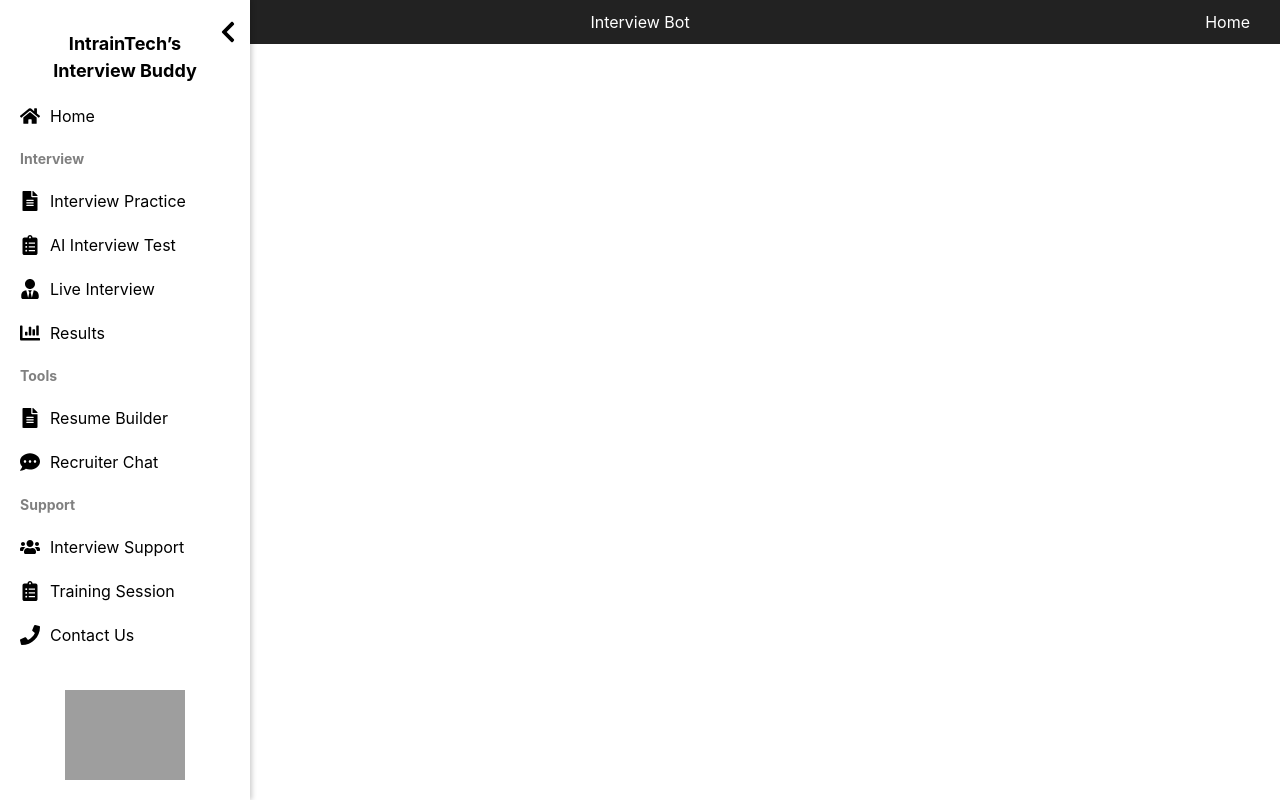
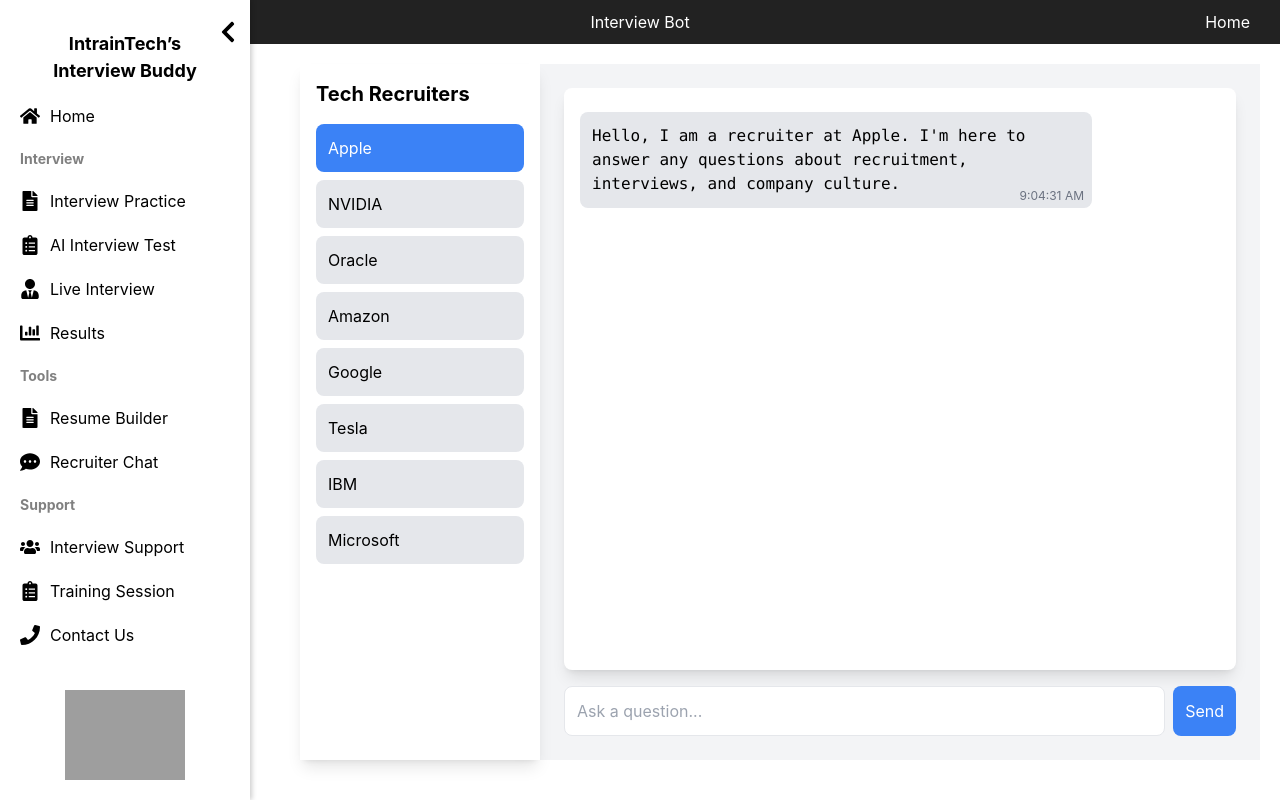
Before and after one commit to PriyanshITT/Interview-bot-v2, a React (Create React App) app in the folder my-spp/: page /ai-recruiter in a window 1280 px wide. Built offline with nearby package versions, Linux system fonts and the light colour scheme; grey boxes are pictures that could not be loaded.

Commit message:
Ai recruiter chat

```diff
--- a/my-spp/src/App.js
+++ b/my-spp/src/App.js
@@ -13,8 +13,11 @@ import Training_session from "./pages/Support/Training_session";
 import ResumeBuilder from "./pages/Tools/ResumeBuilder";
 import Contact from "./pages/Support/Contact";
 import InterviewSupport from "./pages/Support/Interview_support";
+import RecruiterChat from "./pages/Tools/RecruiterChat";
+import LiveInterview from "./pages/Interview/LiveInterview";
+import AiRecruiter_chat from "./pages/Tools/AiRecruiter_chat";
 
-import LiveInterview from "./pages/Interview/LiveInterview";
+
 const App = () => {
   const [isSidebarCollapsed, setIsSidebarCollapsed] = useState(false);
 
@@ -36,9 +39,11 @@ const App = () => {
             <Route path="/training-session" element={<Training_session />}/>
             <Route path="/resume-builder" element={<ResumeBuilder />}/>
             <Route path="/interview-support" element={<InterviewSupport />}/>
-
             <Route path="/contact" element={<Contact />}/>
             <Route path="/live-interview" element={<LiveInterview />}/>
+            <Route path="/recruiter-chat" element={<RecruiterChat />}/>
+            <Route path="/ai-recruiter" element={<AiRecruiter_chat />}/>
+
 
 
 
--- /dev/null
+++ b/my-spp/src/pages/Tools/AiRecruiter_chat.js
@@ -0,0 +1,119 @@
+import React, { useState } from "react";
+
+export default function AiRecruiterChat() {
+  const [selectedCompany, setSelectedCompany] = useState("Apple");
+  const [messages, setMessages] = useState([
+    {
+      role: "assistant",
+      content: `Hello, I am a recruiter at ${selectedCompany}. I'm here to answer any questions about recruitment, interviews, and company culture.`,
+      timestamp: new Date().toLocaleTimeString(),
+    },
+  ]);
+  const [input, setInput] = useState("");
+
+  const companies = [
+    "Apple",
+    "NVIDIA",
+    "Oracle",
+    "Amazon",
+    "Google",
+    "Tesla",
+    "IBM",
+    "Microsoft",
+  ];
+
+  const handleCompanyChange = (company) => {
+    setSelectedCompany(company);
+    setMessages([
+      {
+        role: "assistant",
+        content: `Hello, I am a recruiter at ${company}. I'm here to answer any questions about recruitment, interviews, and company culture.`,
+        timestamp: new Date().toLocaleTimeString(),
+      },
+    ]);
+  };
+
+  const sendMessage = async () => {
+    if (!input.trim()) return;
+
+    const newMessages = [
+      ...messages,
+      { role: "user", content: input, timestamp: new Date().toLocaleTimeString() },
+    ];
+    setMessages(newMessages);
+    setInput("");
+
+    try {
+      const res = await fetch("http://127.0.0.1:5000/chat", {
+        method: "POST",
+        headers: { "Content-Type": "application/json" },
+        body: JSON.stringify({
+          company: selectedCompany,
+          user_input: input,
+        }),
+      });
+
+      const data = await res.json();
+      setMessages([
+        ...newMessages,
+        { role: "assistant", content: data.response, timestamp: new Date().toLocaleTimeString() },
+      ]);
+    } catch (error) {
+      setMessages([
+        ...newMessages,
+        { role: "assistant", content: "Error connecting to AI.", timestamp: new Date().toLocaleTimeString() },
+      ]);
+    }
+  };
+
+  return (
+    <div className="flex h-[87vh] bg-gray-100">
+  {/* Sidebar */}
+  <div className="w-1/4 bg-white shadow-lg p-4 h-[87vh]">
+    <h2 className="text-xl font-bold mb-4">Tech Recruiters</h2>
+    {companies.map((company) => (
+      <button
+        key={company}
+        className={`block w-full text-left p-3 rounded-lg ${
+          selectedCompany === company ? "bg-blue-500 text-white" : "bg-gray-200"
+        } mb-2 transition`}
+        onClick={() => handleCompanyChange(company)}
+      >
+        {company}
+      </button>
+    ))}
+  </div>
+
+  {/* Chat Section */}
+  <div className="w-3/4 flex flex-col p-6 h-[87vh]">
+    <div className="flex-1 bg-white shadow-lg rounded-lg p-4 overflow-y-auto max-h-[600px]">
+      {messages.map((msg, index) => (
+        <div
+          key={index}
+          className={`p-3 my-2 rounded-lg max-w-lg relative ${
+            msg.role === "user" ? "bg-blue-500 text-white self-end ml-auto" : "bg-gray-200 text-black self-end"
+          }`}
+        >
+          <pre className="whitespace-pre-wrap">{msg.content}</pre>
+          <span className="text-xs text-gray-500 absolute bottom-1 right-2">{msg.timestamp}</span>
+        </div>
+      ))}
+    </div>
+
+    {/* Input */}
+    <div className="mt-4 flex">
+      <input
+        type="text"
+        className="flex-1 p-3 border rounded-lg"
+        placeholder="Ask a question..."
+        value={input}
+        onChange={(e) => setInput(e.target.value)}
+      />
+      <button className="ml-2 p-3 bg-blue-500 text-white rounded-lg" onClick={sendMessage}>
+        Send
+      </button>
+    </div>
+  </div>
+</div>
+  );
+}
--- /dev/null
+++ b/my-spp/src/pages/Tools/RecruiterChat.js
@@ -0,0 +1,50 @@
+import React from "react";
+import { useNavigate } from "react-router-dom";
+
+export default function ResumeBuilder() {
+  const navigate = useNavigate();
+
+  return (
+    <div
+      className="flex items-center justify-center min-h-screen bg-cover bg-center p-8"
+      style={{
+        backgroundImage:
+          "url('https://t4.ftcdn.net/jpg/04/39/69/99/360_F_439699926_GkaQTcxPchsvvtdrZ98cFQh1a8HQICwP.jpg')",
+      }}
+    >
+      <div className="grid grid-cols-1 md:grid-cols-2 gap-8">
+        {/* Human Recruiter Page Card */}
+        <div
+          className="relative w-80 h-96 p-6 bg-white/20 backdrop-blur-lg rounded-2xl shadow-xl border border-white/30 cursor-pointer transition-transform transform hover:scale-105 hover:shadow-2xl"
+          onClick={() => navigate("/human-recruiter")}
+        >
+          <h2 className="text-3xl font-bold text-white text-center mb-4 drop-shadow-lg">
+            Human Recruiter
+          </h2>
+          <p className="text-lg text-white text-center">
+            Get your resume analyzed by professional human recruiters.
+          </p>
+          <div className="absolute bottom-4 left-1/2 transform -translate-x-1/2 text-lg font-semibold text-white">
+            → Click to Proceed
+          </div>
+        </div>
+
+        {/* AI Recruiter Page Card */}
+        <div
+          className="relative w-80 h-96 p-6 bg-white/20 backdrop-blur-lg rounded-2xl shadow-xl border border-white/30 cursor-pointer transition-transform transform hover:scale-105 hover:shadow-2xl"
+          onClick={() => navigate("/ai-recruiter")}
+        >
+          <h2 className="text-3xl font-bold text-white text-center mb-4 drop-shadow-lg">
+            AI Recruiter
+          </h2>
+          <p className="text-lg text-white text-center">
+            Let AI analyze your resume and provide instant feedback.
+          </p>
+          <div className="absolute bottom-4 left-1/2 transform -translate-x-1/2 text-lg font-semibold text-white">
+            → Click to Proceed
+          </div>
+        </div>
+      </div>
+    </div>
+  );
+}
```
Also changed, not shown: 2 other files (tests, documents, lock files or other folders).
